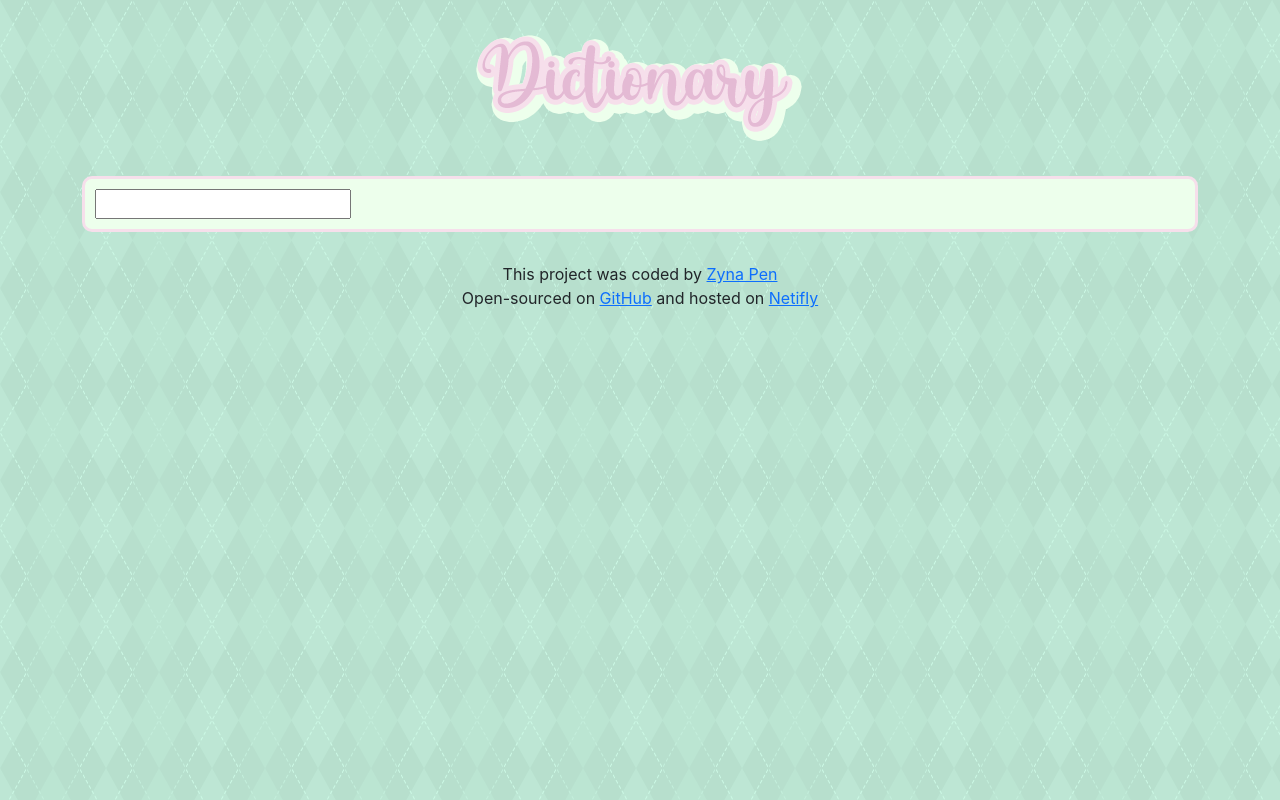
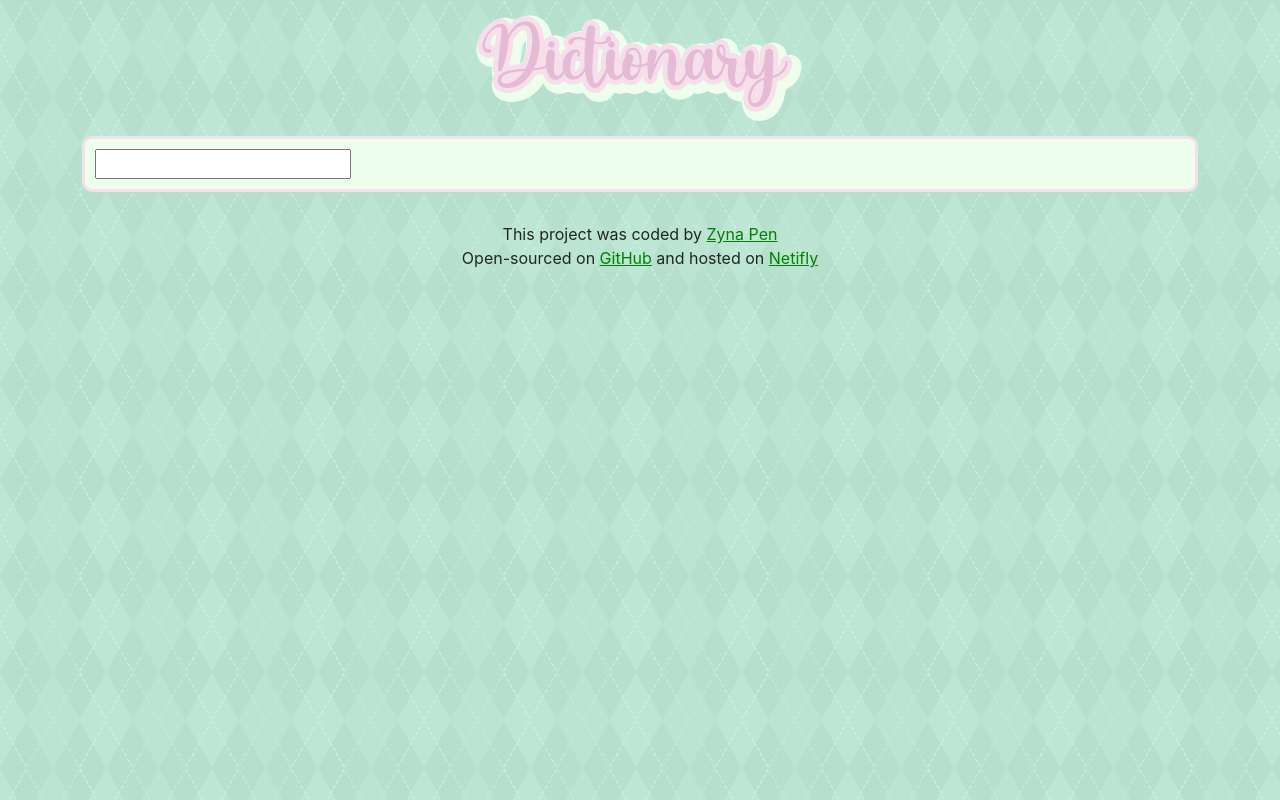
Before and after one commit to zynapen/dictionary-project, a React (Create React App) app: page / in a window 1280 px wide. Built offline with nearby package versions, Linux system fonts and the light colour scheme.

Commit message:
Update margin and styling links

```diff
--- a/src/App.css
+++ b/src/App.css
@@ -1,5 +1,5 @@
 .App-header {
-  margin: 30px 0;
+  margin: 10px 0;
 }
 
 .App-logo {
@@ -12,3 +12,19 @@
   text-align: center;
   margin: 30px 0;
 }
+
+a:link {
+  color: green;
+}
+
+a:visited {
+  color: green;
+}
+
+a:hover {
+  color: #e4bad4;
+}
+
+a:active {
+  color: green;
+}
```
